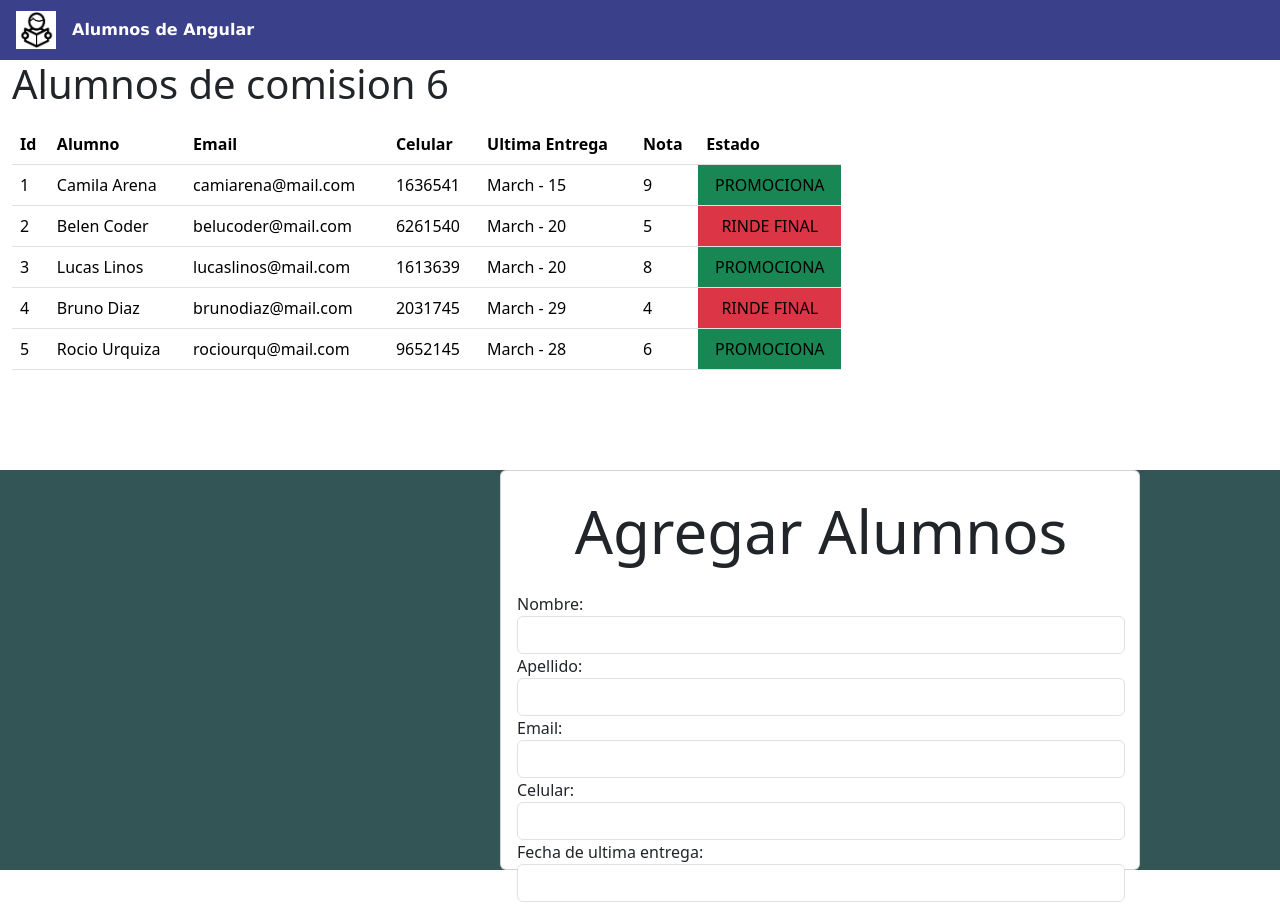
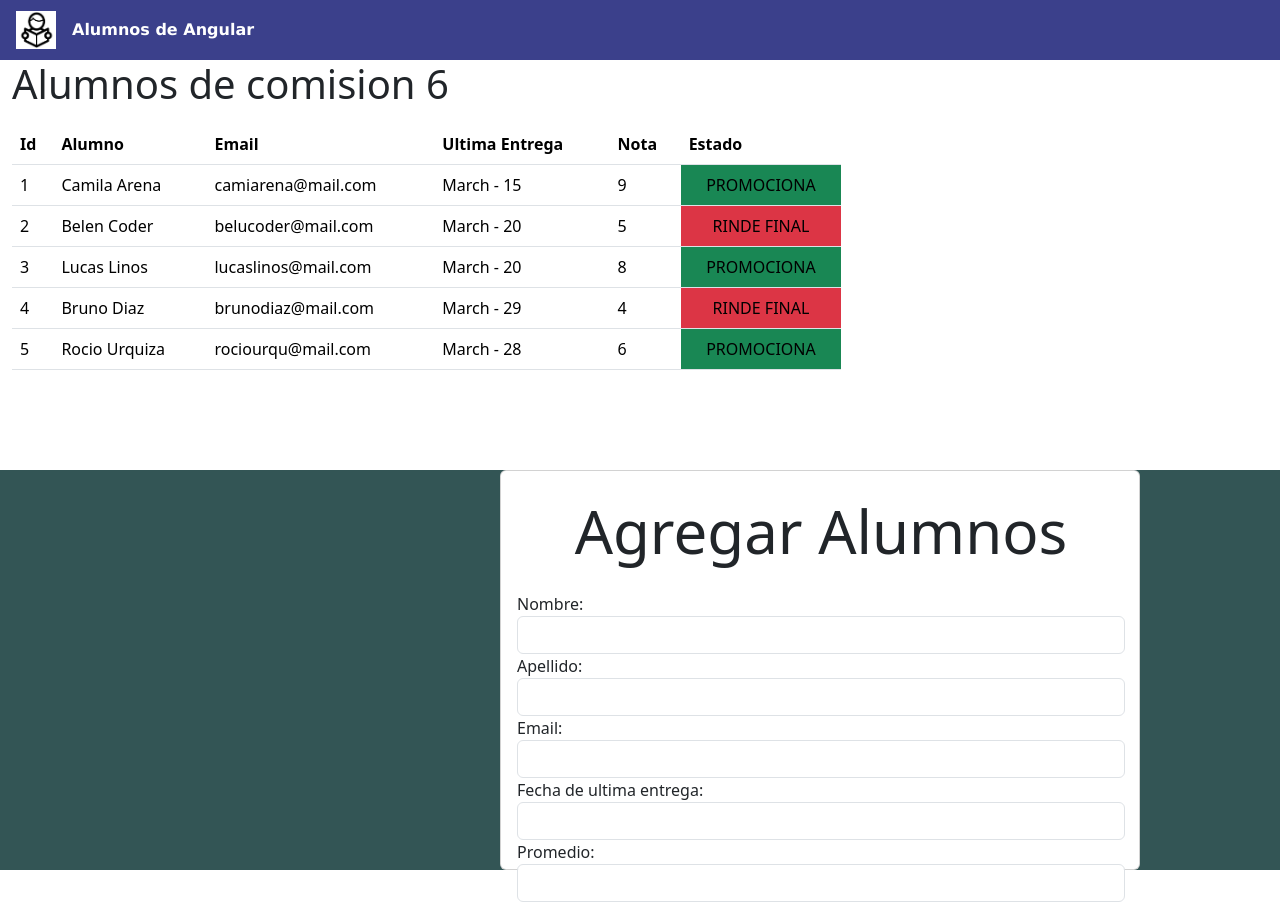
Before and after one commit to belchus/Entrega4, an Angular app: page / in a window 1280 px wide. Shown: the top 906 px of the page. Built offline with nearby package versions, Linux system fonts and the light colour scheme.

Commit message:
se uso form builder

```diff
--- a/src/app/form/reactive-forms/reactive-forms.component.html
+++ b/src/app/form/reactive-forms/reactive-forms.component.html
@@ -95,32 +95,7 @@
       >
     </div>
   </div>
-  <div class="form-group">
-    <label for="email">Celular:</label>
-    <input
-      type="number"
-      id="number"
-      formControlName="number"
-      class="form-control"
-      [ngClass]="{
-        'is-invalid':
-        registerForm.get('number')!.invalid && (registerForm.get('number')!.dirty || registerForm.get('number')!.touched)
-      }"
-    />
-    <div
-      *ngIf="
-      registerForm.get('number')!.invalid && (registerForm.get('number')!.dirty ||registerForm.get('number')!.touched)
-      "
-      class="invalid-feedback"
-    >
-      <small *ngIf="registerForm.get('number')!.hasError('required')"
-        >Este campo es obligatorio.</small
-      >
-      <small *ngIf="registerForm.get('number')!.hasError('email')"
-        >el numero ingresado no es valido.</small
-      >
-    </div>
-  </div>
+
   <div class="form-group">
     <label for="fechaDeEntregable">Fecha de ultima entrega:</label>
     <input
--- a/src/app/form/reactive-forms/reactive-forms.component.ts
+++ b/src/app/form/reactive-forms/reactive-forms.component.ts
@@ -60,12 +60,12 @@ export class ReactiveFormsComponent {
   constructor(public formBuilder: FormBuilder) {
 
     this.registerForm = this.formBuilder.group({
-      firstName:['',Validators.required,Validators.minLength(8)],
-      lastName: ['',Validators.required,Validators.minLength(8)],
-      email: ['',Validators.required,Validators.email,Validators.minLength(15)],
-      number:[null,Validators.required,Validators.min(8000000),Validators.max(1000000)],
-      fechaDeEntregable:[null,Validators.required],
-      promedio:[null,Validators.required,Validators.min(1),Validators.max(10)],
+      firstName:['',[Validators.required,Validators.minLength(8)]],
+      lastName: ['',[Validators.required,Validators.minLength(8)]],
+      email: ['',[Validators.required,Validators.email,Validators.minLength(15)]],
+    //  number:[null,[Validators.required,Validators.min(8000000),Validators.max(1000000),]],
+      fechaDeEntregable:[null,[Validators.required]],
+      promedio:[null,[Validators.required,Validators.min(1),Validators.max(10)]],
     });
   }
 
@@ -78,9 +78,10 @@ export class ReactiveFormsComponent {
     return !!(this.registerForm.get('firstName')?.invalid && this.registerForm.get('firstName')!.touched);
   }
 
-  onSubmit() {
+  onSubmit():void {
     if (this.registerForm.invalid) {
       this.registerForm.markAllAsTouched();
+      console.log(this.registerForm);
       return;
     }
     const alumno: Alumnos = {
@@ -88,12 +89,14 @@ export class ReactiveFormsComponent {
       firstName: this.registerForm.get('firstName')!.value,
       lastName: this.registerForm.get('lastName')!.value,
       email: this.registerForm.get('email')!.value,
-      number: this.registerForm.get('number')!.value,
+     // number: this.registerForm.get('number')!.value,
       fechaDeEntregable: this.registerForm.get('fechaDeEntregable')!.value,
       promedio: this.registerForm.get('promedio')!.value
     };
     this.addAlumno.emit(alumno);
     this.registerForm.reset();
+    //this.alumno.push(this.registerForm.value);
+    console.log(this.registerForm);
     this.close.emit(true);
   }
 
@@ -105,4 +108,5 @@ export class ReactiveFormsComponent {
     this.close.emit(true);
   }
 
+
 }
--- a/src/app/models/alumnos.model.ts
+++ b/src/app/models/alumnos.model.ts
@@ -4,7 +4,7 @@ export class Alumnos {
       public firstName: string| null,
       public lastName: string| null,
       public email: string| null,
-     public number: number| null,
+   //  public number: number| null,
      public fechaDeEntregable: Date| null,
      public  promedio: number| null,
     ) {}
--- a/src/app/table/table.component.html
+++ b/src/app/table/table.component.html
@@ -15,9 +15,8 @@
           <th>Id</th>
           <th>Alumno</th>
           <th>Email</th>
-          <th>Celular</th>
           <th>Ultima Entrega</th>
-          <th>Nota</th>
+        <th>Nota</th>
           <th>Estado</th>
         </tr>
       </thead>
@@ -26,7 +25,6 @@
           <td>{{alumnos.id}}</td>
           <td>{{alumnos.firstName}} {{alumnos.lastName}}</td>
           <td>{{alumnos.email}}</td>
-          <td>{{alumnos.number}}</td>
           <td>{{ alumnos.fechaDeEntregable | date:'MMMM - dd'}}</td>
           <td>{{alumnos.promedio}}</td>
           <td
--- a/src/app/table/table.component.ts
+++ b/src/app/table/table.component.ts
@@ -10,11 +10,11 @@ export class TableComponent  implements OnInit{
   isLoading: boolean = true;
   title = 'arrays';
   public alumnos: Alumnos[]=[
-    new Alumnos(1, 'Camila', 'Arena', 'camiarena@mail.com', 1636541,new Date("2023-03-15"),9),
-    new Alumnos(2, 'Belen', 'Coder', 'belucoder@mail.com', 6261540,new Date("2023-03-20"),5),
-    new Alumnos(3, 'Lucas', 'Linos', 'lucaslinos@mail.com', 1613639,new Date("2023-03-20"),8),
-    new Alumnos(4, 'Bruno', 'Diaz', 'brunodiaz@mail.com', 2031745,new Date("2023-03-29"),4),
-    new Alumnos(5, 'Rocio', 'Urquiza', 'rociourqu@mail.com', 9652145,new Date("2023-03-28"),6),
+    new Alumnos(1, 'Camila', 'Arena', 'camiarena@mail.com',new Date("2023-03-15"),9),
+    new Alumnos(2, 'Belen', 'Coder', 'belucoder@mail.com',new Date("2023-03-20"),5),
+    new Alumnos(3, 'Lucas', 'Linos', 'lucaslinos@mail.com',new Date("2023-03-20"),8),
+    new Alumnos(4, 'Bruno', 'Diaz', 'brunodiaz@mail.com',new Date("2023-03-29"),4),
+    new Alumnos(5, 'Rocio', 'Urquiza', 'rociourqu@mail.com',new Date("2023-03-28"),6),
   ];
   ngOnInit(): void {
     setTimeout(() => {
```
